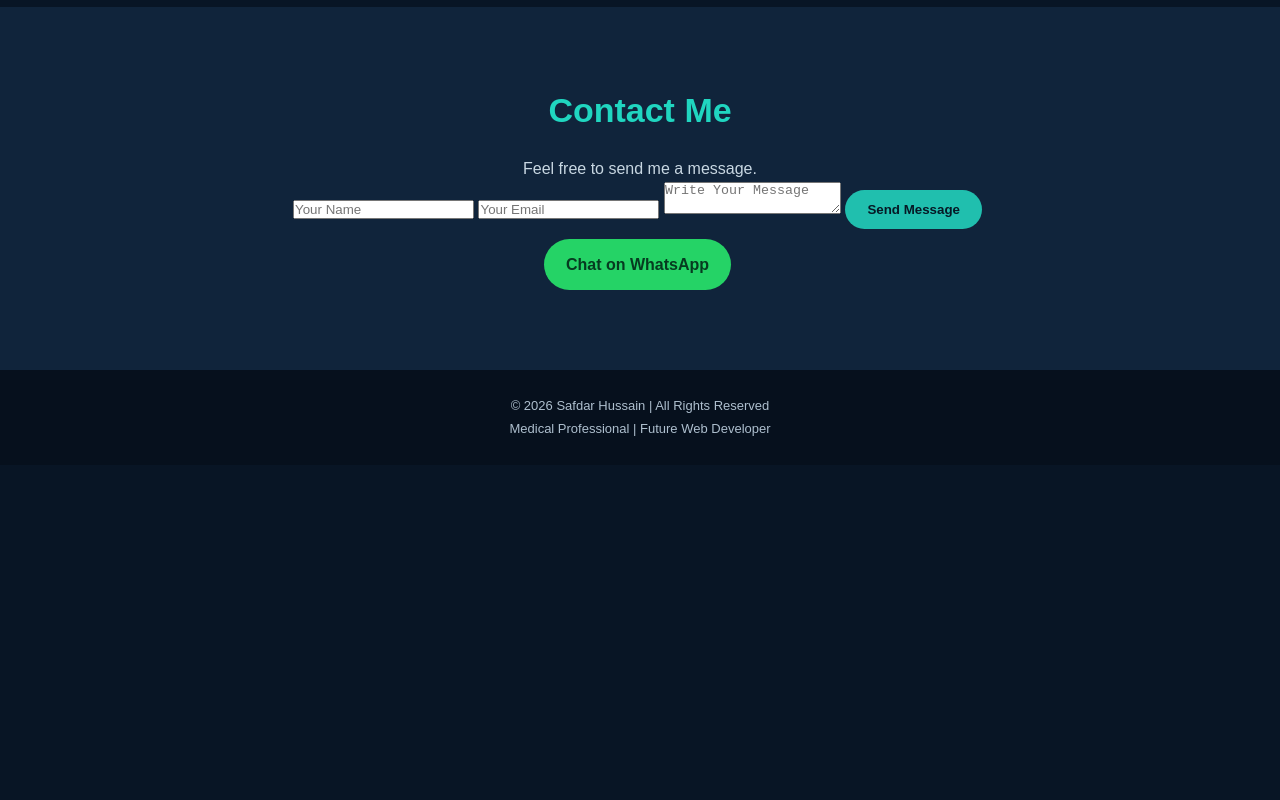
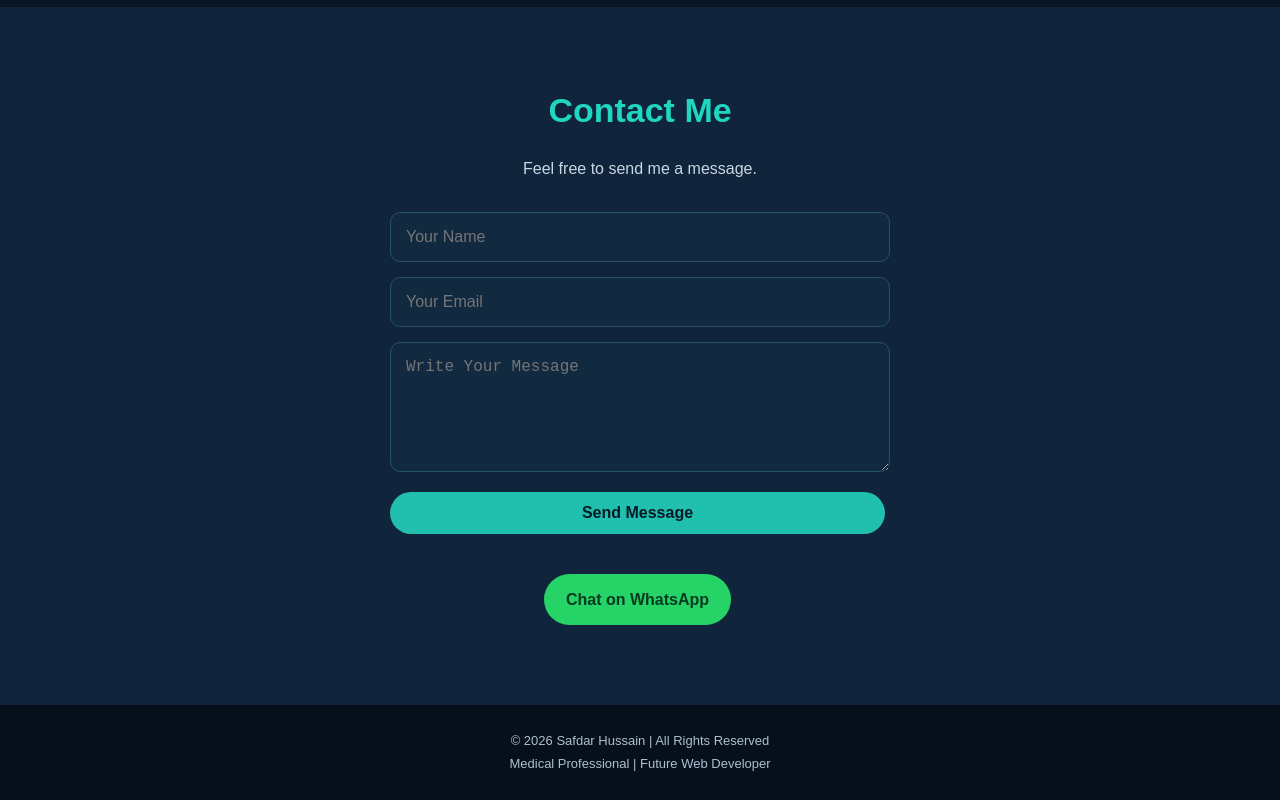
Before and after one commit to bhattig76644-lgtm/My-Professional-HUB, a plain HTML site: page index.html in a window 1280 px wide. Shown: the part 1908-2708 px from the top of the page. Before the commit the page ends 2373 px from the top, so only its background shows below. Drawn offline with Linux system fonts and the light colour scheme.

Commit message:
Update style.css

```diff
--- a/style.css
+++ b/style.css
@@ -314,3 +314,29 @@ footer {
         opacity: 1;
     }
 }
+.contact-form {
+    max-width: 500px;
+    margin: 30px auto;
+    display: flex;
+    flex-direction: column;
+    gap: 15px;
+}
+
+.contact-form input,
+.contact-form textarea {
+    padding: 15px;
+    border: 1px solid #28516a;
+    border-radius: 10px;
+    background: #122a40;
+    color: white;
+    font-size: 16px;
+}
+
+.contact-form textarea {
+    min-height: 130px;
+    resize: vertical;
+}
+
+.contact-form button {
+    font-size: 16px;
+}
```
